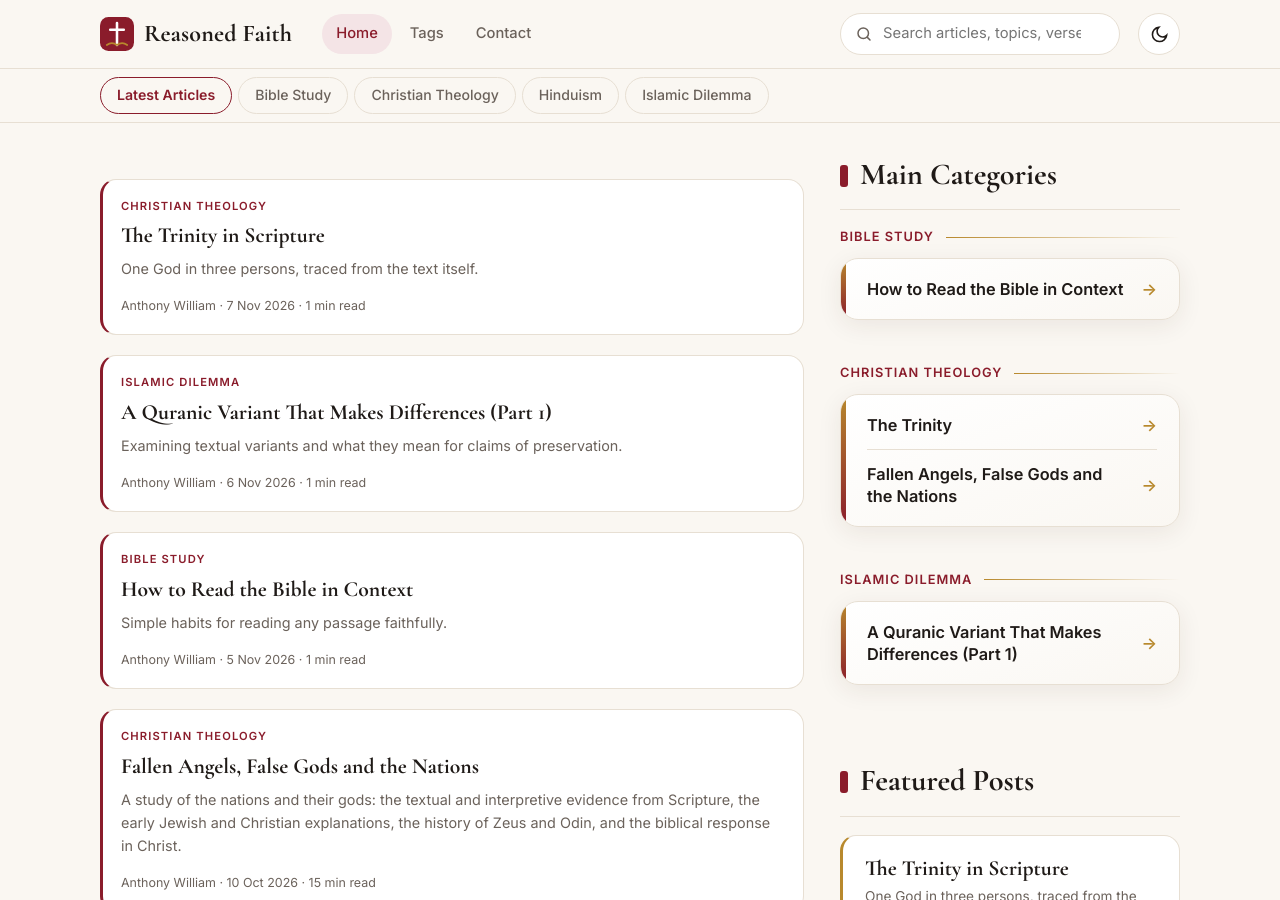
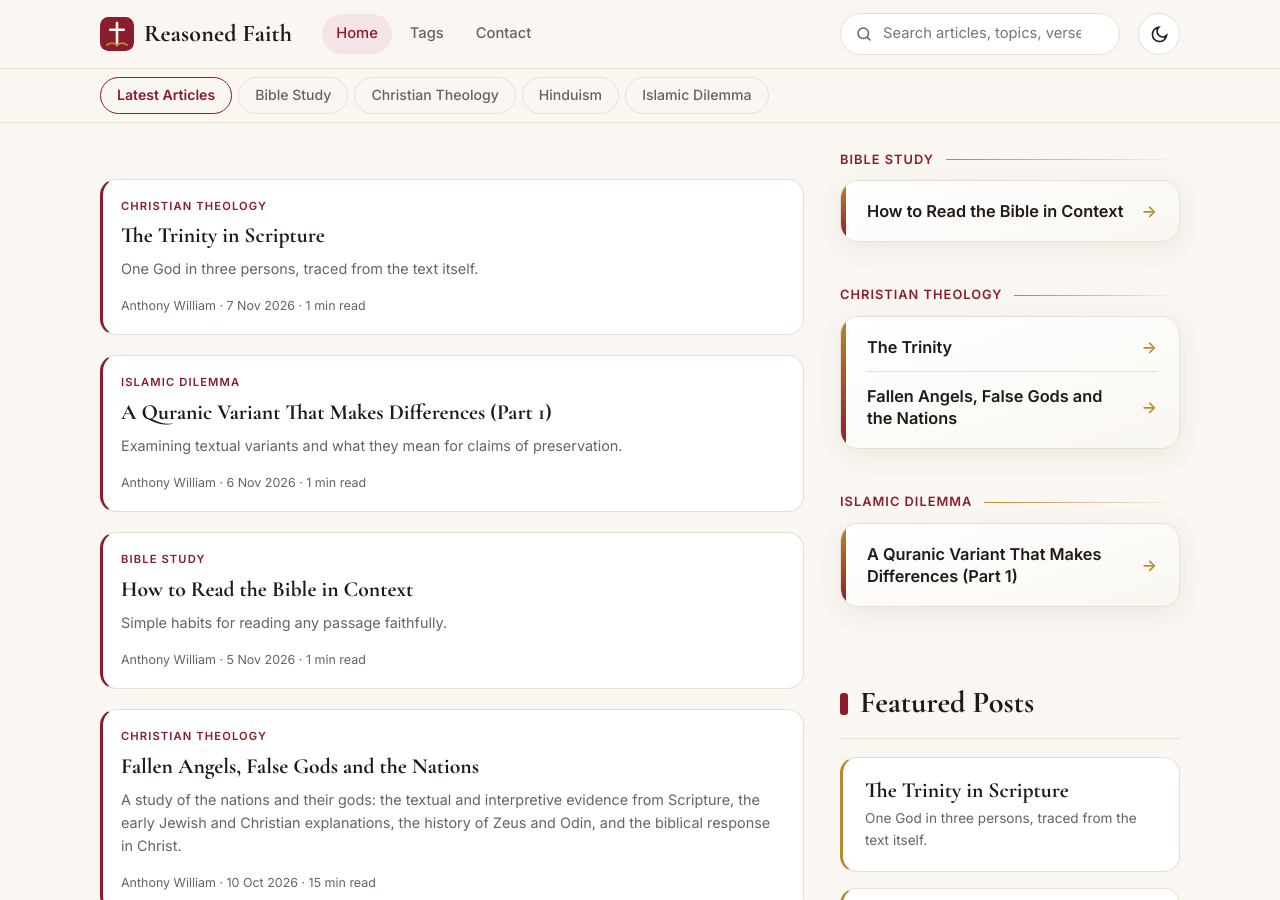
Before and after one commit to Reasoned-faith/reasoned-faith.github.io, a Jekyll site: the page built from index.html, in a window 1280 px wide and 900 px high. Built offline with Jekyll 4.4.1, drawn with Linux system fonts in a browser that asks for light colours.

Commit message:
Update main-categories.html

```diff
--- a/_includes/main-categories.html
+++ b/_includes/main-categories.html
@@ -1,6 +1,5 @@
 <section id="main-categories">
-  <div class="sec-head"><h2>Main Categories</h2></div>
-  <div class="maincats">
+   <div class="maincats">
   {% assign mcn = 0 %}
   {% for c in catlist %}
     {% capture cname %}{% include catname.html slug=c %}{% endcapture %}
```
